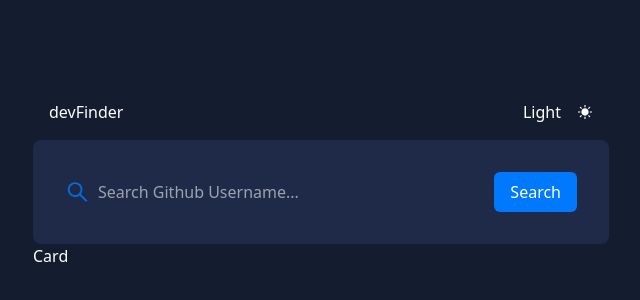
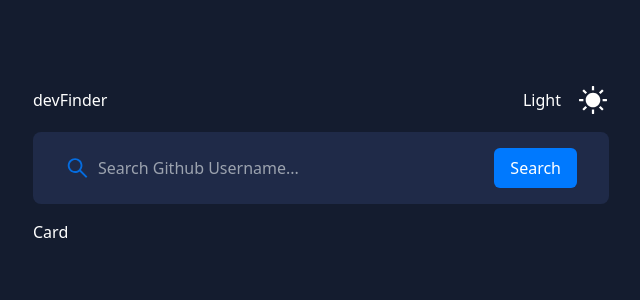
Before and after one commit to pushpendersingh97/github-username-finder, a React (Vite) app: page / in a window 1280 px wide. Shown: the part 148-448 px from the top of the page, without its empty margins (319-959 px from the left). Built offline with nearby package versions, Linux system fonts and the light colour scheme.

Commit message:
Fixing Icon size

```diff
--- a/src/components/Header/index.jsx
+++ b/src/components/Header/index.jsx
@@ -12,7 +12,7 @@ const Header = () => {
 
   return (
     <header>
-      <div className="flex justify-between items-center p-4">
+      <div className="flex justify-between items-center">
         <span>devFinder</span>
         <button
           className="flex justify-center items-center"
@@ -20,11 +20,11 @@ const Header = () => {
         >
           {dark ? (
             <>
-              <span className="pr-4">Dark</span> <AiOutlineMoon />
+              <span className="pr-4">Dark</span> <AiOutlineMoon size='2em' />
             </>
           ) : (
             <>
-              <span className="pr-4">Light</span> <AiFillSun />
+              <span className="pr-4">Light</span> <AiFillSun size='2em' />
             </>
           )}
         </button>
--- a/src/components/common/CardLayout.jsx
+++ b/src/components/common/CardLayout.jsx
@@ -2,7 +2,7 @@ import PropTypes from 'prop-types';
 
 const CardLayout = ({ children }) => {
   return (
-    <div className="rounded-lg bg-custom-secondary p-8">
+    <div className="rounded-lg bg-custom-secondary py-4 px-8 my-4">
       {children}
     </div>
   );
```
